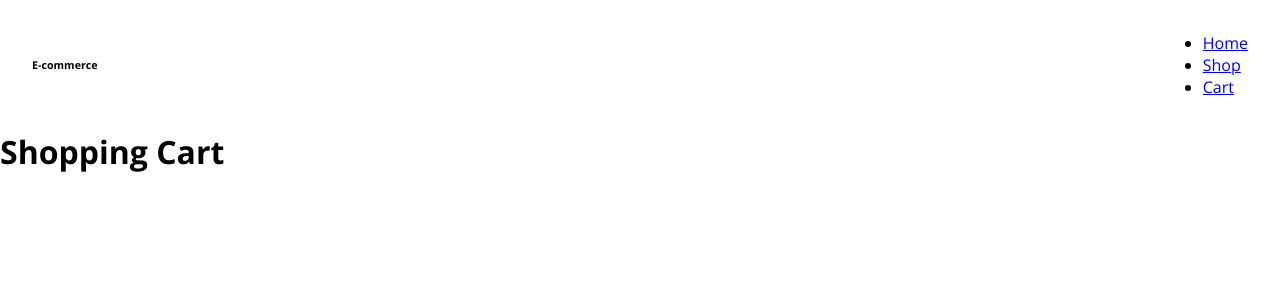
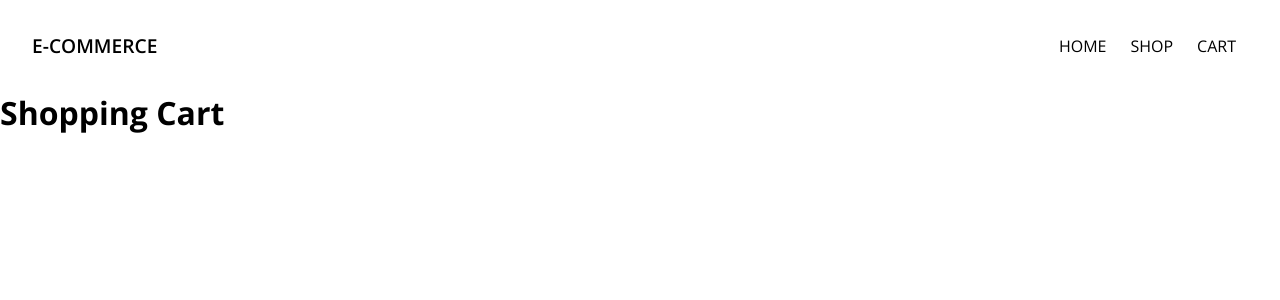
Before and after one commit to jburger69/e-commerce, a Next.js app: page / in a window 1280 px wide. Shown: the top 300 px of the page. Built offline with nearby package versions, Linux system fonts and the light colour scheme.

Commit message:
Add className to style navbar links and logo

```diff
--- a/components/Navbar.jsx
+++ b/components/Navbar.jsx
@@ -4,15 +4,15 @@ import styles from '../styles/Navbar.module.css';
 const Navbar = () => {
     return (
         <nav className={styles.navbar}>
-            <h6>E-commerce</h6>
-            <ul>
-                <li>
+            <h6 className={styles.logo}>E-commerce</h6>
+            <ul className={styles.links}>
+                <li className={styles.navlink}>
                     <Link href="/">Home</Link>
                 </li>
-                <li>
+                <li className={styles.navlink}>
                     <Link href="/shop">Shop</Link>
                 </li>
-                <li>
+                <li className={styles.navlink}>
                     <Link href="/cart">Cart</Link>
                 </li>
             </ul>
```
